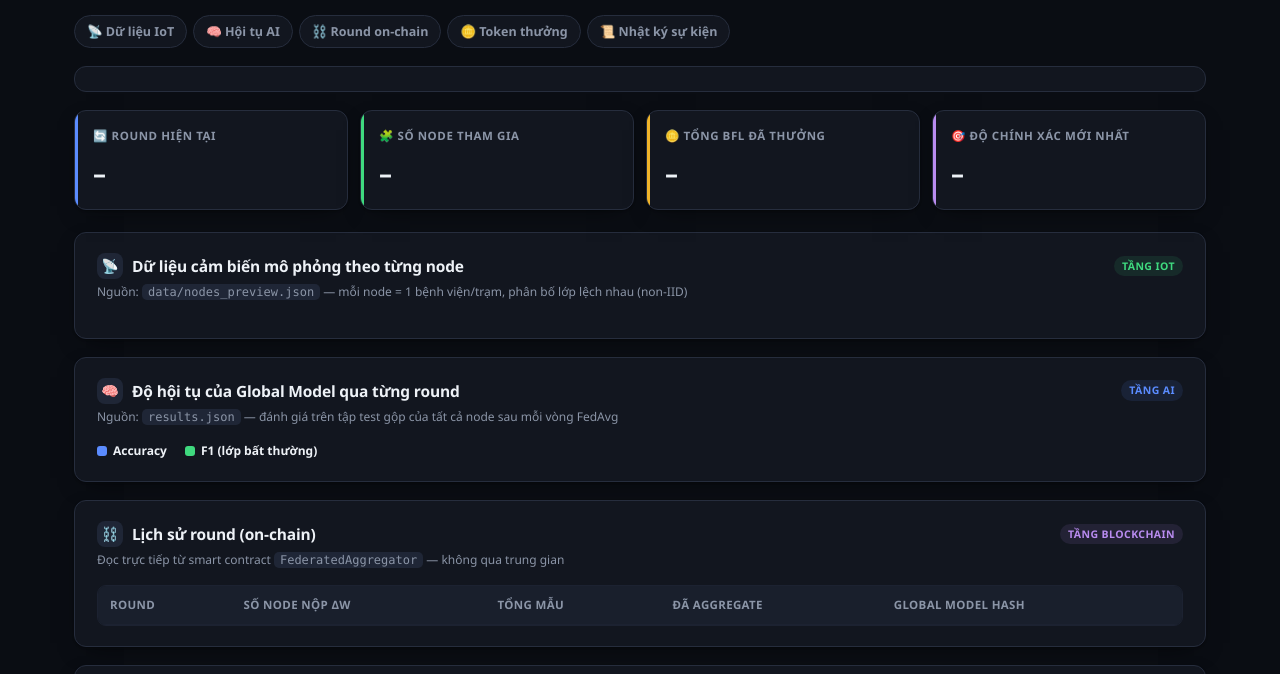
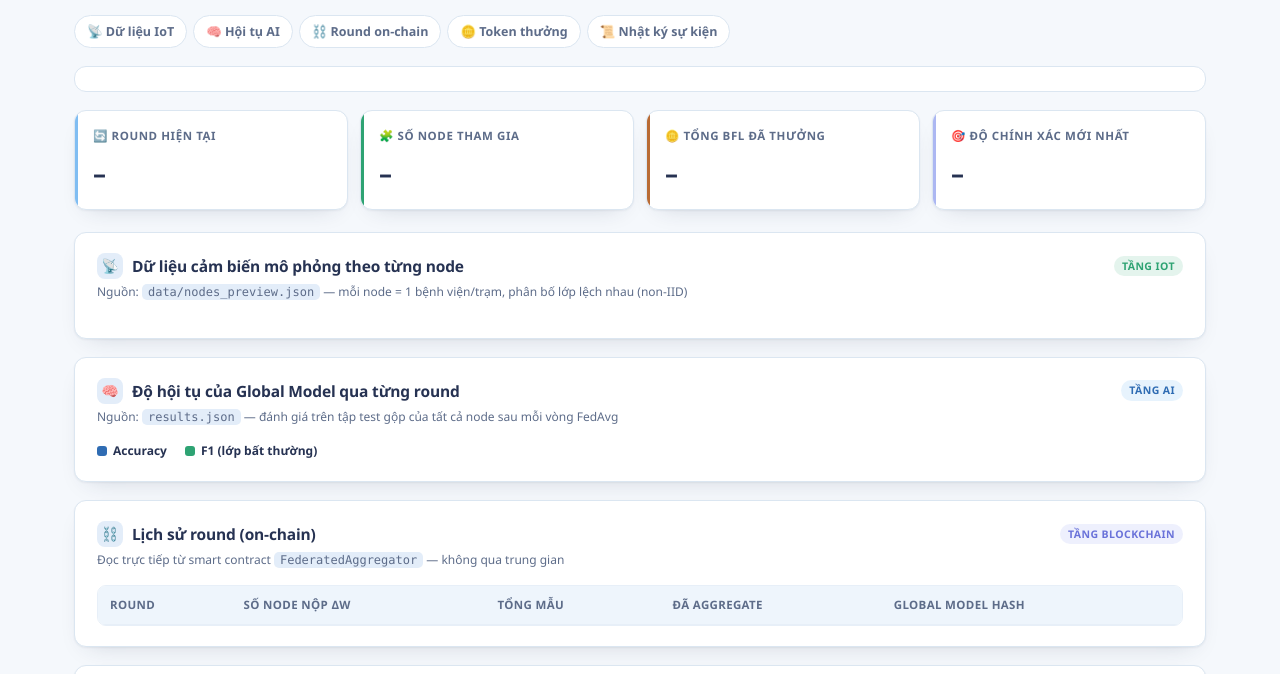
Before and after one commit to minhchien2329/BlockFL-nh-p, a website: page dashboard/index.html in a window 1280 px wide. Shown: the part 129-803 px from the top of the page. Drawn offline with nearby package versions, Linux system fonts and the light colour scheme; no server answers.

Commit message:
Dashboard: doi sang bang mau pastel theo yeu cau
- style.css: chuyen tu dark theme sang light theme dung 5 mau
  #ACB7F2/#80BDF2/#A2CDF2/#A9C6D9/#F2E2DC lam nen, vien, gradient logo,
  thanh ti le token; giu rieng mau xanh la/cam cho trang thai
  binh thuong/bat thuong de khong lam roi ngu nghia
- app.js: doi mau duong bieu do hoi tu (accuracy/F1) va grid line cho
  hop voi nen sang
- index.html: legend chart dung bien CSS thay vi hex cung

```diff
--- a/dashboard/app.js
+++ b/dashboard/app.js
@@ -188,21 +188,20 @@ function drawChart(hist, baseline) {
   const Y = (v) => PT + (1 - v / 100) * (H - PT - PB);
   const path = (arr) => arr.map((v, i) => (i ? "L" : "M") + X(i).toFixed(1) + " " + Y(v).toFixed(1)).join(" ");
   const dots = (arr, c) => arr.map((v, i) => `<circle cx="${X(i).toFixed(1)}" cy="${Y(v).toFixed(1)}" r="3" fill="${c}"/>`).join("");
+  const cAcc = "#2f6cb3", cF1 = "#2ea373", cGrid = "#e3ecf5", cLbl = "#8fa0bd";
   const grid = [0, 25, 50, 75, 100].map((g) =>
-    `<line x1="${PL}" y1="${Y(g)}" x2="${W - PR}" y2="${Y(g)}" stroke="#2a3140"/>
-     <text x="${PL - 8}" y="${Y(g) + 4}" fill="#8b949e" font-size="11" text-anchor="end">${g}</text>`).join("");
+    `<line x1="${PL}" y1="${Y(g)}" x2="${W - PR}" y2="${Y(g)}" stroke="${cGrid}"/>
+     <text x="${PL - 8}" y="${Y(g) + 4}" fill="${cLbl}" font-size="11" text-anchor="end">${g}</text>`).join("");
   const xlabels = xs.map((x, i) =>
-    `<text x="${X(i)}" y="${H - 8}" fill="#8b949e" font-size="11" text-anchor="middle">${x}</text>`).join("");
+    `<text x="${X(i)}" y="${H - 8}" fill="${cLbl}" font-size="11" text-anchor="middle">${x}</text>`).join("");
 
   $("#chart").innerHTML = `
     <svg viewBox="0 0 ${W} ${H}" width="100%" font-family="sans-serif">
       ${grid}
-      <path d="${path(acc)}" fill="none" stroke="#4f8cff" stroke-width="2"/>
-      <path d="${path(f1)}" fill="none" stroke="#3fb950" stroke-width="2"/>
-      ${dots(acc, "#4f8cff")}${dots(f1, "#3fb950")}
+      <path d="${path(acc)}" fill="none" stroke="${cAcc}" stroke-width="2.5"/>
+      <path d="${path(f1)}" fill="none" stroke="${cF1}" stroke-width="2.5"/>
+      ${dots(acc, cAcc)}${dots(f1, cF1)}
       ${xlabels}
-      <text x="${W - PR}" y="${PT + 4}" fill="#4f8cff" font-size="12" text-anchor="end">Accuracy %</text>
-      <text x="${W - PR}" y="${PT + 20}" fill="#3fb950" font-size="12" text-anchor="end">F1 %</text>
     </svg>
     <p class="hint">Trục X = round huấn luyện (0 = model khởi tạo ngẫu nhiên)</p>`;
 }
--- a/dashboard/index.html
+++ b/dashboard/index.html
@@ -51,8 +51,8 @@
     <p class="hint">Nguồn: <code>results.json</code> — đánh giá trên tập test gộp của tất cả node sau mỗi vòng FedAvg</p>
     <div id="chart"></div>
     <div class="legend">
-      <b><i style="background:#5b8cff"></i>Accuracy</b>
-      <b><i style="background:#3fd97f"></i>F1 (lớp bất thường)</b>
+      <b><i style="background:var(--accent)"></i>Accuracy</b>
+      <b><i style="background:var(--green)"></i>F1 (lớp bất thường)</b>
     </div>
   </section>
 
--- a/dashboard/style.css
+++ b/dashboard/style.css
@@ -1,24 +1,33 @@
 :root {
-  --bg: #0a0d13;
-  --bg-grad: radial-gradient(1200px 600px at 15% -10%, #14213d55, transparent),
-             radial-gradient(1000px 500px at 100% 0%, #1a2e2255, transparent);
-  --panel: #12161f;
-  --panel-2: #191f2c;
-  --panel-3: #1f2636;
-  --line: #262d3d;
-  --line-soft: #1c2231;
-  --text: #eef2f7;
-  --muted: #8b95a7;
-  --muted-2: #5f6a80;
-  --accent: #5b8cff;
-  --accent-soft: #5b8cff1a;
-  --green: #3fd97f;
-  --green-soft: #3fd97f1a;
-  --amber: #f0b429;
-  --amber-soft: #f0b4291a;
-  --purple: #b98cf0;
+  /* bảng màu gốc (designervn.net) */
+  --periwinkle: #acb7f2;
+  --blue: #80bdf2;
+  --skyblue: #a2cdf2;
+  --slate: #a9c6d9;
+  --peach: #f2e2dc;
+
+  /* token giao diện — dẫn xuất từ bảng màu trên, có chỉnh độ đậm để đủ tương phản trên nền sáng */
+  --bg: #f5f8fc;
+  --panel: #ffffff;
+  --panel-2: #eef5fc;
+  --panel-3: #e3edf9;
+  --line: #dbe6f1;
+  --line-soft: #e7eff8;
+  --text: #263252;
+  --muted: #5d6c89;
+  --muted-2: #90a0bc;
+
+  --accent: #2f6cb3;
+  --accent-soft: #80bdf230;
+  --green: #2ea373;
+  --green-soft: #2ea37320;
+  --amber: #b96b34;
+  --amber-soft: #f2e2dc80;
+  --purple: #6a72d9;
+  --purple-soft: #acb7f235;
+
   --radius: 12px;
-  --shadow: 0 1px 2px #0004, 0 8px 24px -12px #000a;
+  --shadow: 0 1px 2px rgba(38, 49, 77, .06), 0 10px 24px -14px rgba(38, 49, 77, .22);
 }
 
 * { box-sizing: border-box; }
@@ -44,11 +53,11 @@ header {
 .brand { display: flex; gap: 12px; align-items: flex-start; }
 .brand .logo {
   width: 42px; height: 42px; border-radius: 11px; flex: none;
-  background: linear-gradient(135deg, var(--accent), var(--purple));
+  background: linear-gradient(135deg, var(--blue), var(--periwinkle));
   display: flex; align-items: center; justify-content: center;
   font-size: 20px; box-shadow: var(--shadow);
 }
-.brand h1 { margin: 0; font-size: 22px; letter-spacing: -.02em; font-weight: 700; }
+.brand h1 { margin: 0; font-size: 22px; letter-spacing: -.02em; font-weight: 700; color: var(--text); }
 .brand h1 span { color: var(--muted); font-weight: 500; }
 .brand p { margin: 3px 0 0; color: var(--muted); font-size: 13px; max-width: 46ch; }
 
@@ -65,7 +74,7 @@ header {
 }
 .dot.off { background: var(--muted-2); }
 @keyframes pulse {
-  0% { transform: scale(.6); opacity: .9; }
+  0% { transform: scale(.6); opacity: .8; }
   100% { transform: scale(1.8); opacity: 0; }
 }
 #conn-text { font-size: 12.5px; color: var(--muted); white-space: nowrap; }
@@ -88,7 +97,7 @@ button:disabled { opacity: .55; cursor: default; transform: none; }
   background: var(--panel); border: 1px solid var(--line); padding: 6px 12px;
   border-radius: 999px; transition: all .15s;
 }
-.quicknav a:hover { color: var(--text); border-color: var(--accent); background: var(--accent-soft); }
+.quicknav a:hover { color: var(--accent); border-color: var(--blue); background: var(--accent-soft); }
 
 /* ---------- Meta strip ---------- */
 .meta {
@@ -111,20 +120,20 @@ button:disabled { opacity: .55; cursor: default; transform: none; }
   padding: 16px 18px; box-shadow: var(--shadow); position: relative; overflow: hidden;
   transition: transform .15s, border-color .15s;
 }
-.card:hover { transform: translateY(-2px); border-color: #333d52; }
+.card:hover { transform: translateY(-2px); border-color: var(--slate); }
 .card::before {
   content: ""; position: absolute; left: 0; top: 0; bottom: 0; width: 3px;
   background: var(--accent-color, var(--accent));
 }
-.card:nth-child(1) { --accent-color: var(--accent); }
+.card:nth-child(1) { --accent-color: var(--blue); }
 .card:nth-child(2) { --accent-color: var(--green); }
 .card:nth-child(3) { --accent-color: var(--amber); }
-.card:nth-child(4) { --accent-color: var(--purple); }
+.card:nth-child(4) { --accent-color: var(--periwinkle); }
 .card .k {
   color: var(--muted); font-size: 11.5px; font-weight: 600; text-transform: uppercase;
   letter-spacing: .05em; display: flex; align-items: center; gap: 6px;
 }
-.card .v { font-size: 26px; font-weight: 700; margin-top: 8px; letter-spacing: -.02em; }
+.card .v { font-size: 26px; font-weight: 700; margin-top: 8px; letter-spacing: -.02em; color: var(--text); }
 
 /* ---------- Panels ---------- */
 .panel {
@@ -133,7 +142,7 @@ button:disabled { opacity: .55; cursor: default; transform: none; }
 }
 .panel h2 {
   margin: 0 0 4px; font-size: 15.5px; font-weight: 700; display: flex; align-items: center; gap: 9px;
-  letter-spacing: -.01em;
+  letter-spacing: -.01em; color: var(--text);
 }
 .panel h2 .ico {
   width: 26px; height: 26px; border-radius: 8px; display: inline-flex; align-items: center;
@@ -148,7 +157,7 @@ button:disabled { opacity: .55; cursor: default; transform: none; }
   text-transform: uppercase; letter-spacing: .04em; padding: 2px 8px; border-radius: 999px;
   margin-left: auto;
 }
-.src-tag.chain { background: var(--purple-soft, #b98cf01a); color: var(--purple); }
+.src-tag.chain { background: var(--purple-soft); color: var(--purple); }
 .src-tag.ai { background: var(--accent-soft); color: var(--accent); }
 .src-tag.iot { background: var(--green-soft); color: var(--green); }
 
@@ -166,7 +175,7 @@ td.mono, .hash { font-family: ui-monospace, Consolas, monospace; font-size: 12px
 .badge.wait { background: var(--amber-soft); color: var(--amber); }
 
 .bar { height: 8px; background: var(--panel-3); border-radius: 4px; overflow: hidden; min-width: 120px; }
-.bar > i { display: block; height: 100%; background: linear-gradient(90deg, var(--accent), var(--purple)); border-radius: 4px; }
+.bar > i { display: block; height: 100%; background: linear-gradient(90deg, var(--blue), var(--periwinkle)); border-radius: 4px; }
 
 /* ---------- Chart ---------- */
 #chart svg { display: block; width: 100%; max-height: 300px; }
@@ -180,9 +189,9 @@ td.mono, .hash { font-family: ui-monospace, Consolas, monospace; font-size: 12px
   background: var(--panel-2); border: 1px solid var(--line); border-radius: 10px;
   padding: 14px 16px; transition: border-color .15s;
 }
-.dcard:hover { border-color: #333d52; }
+.dcard:hover { border-color: var(--slate); }
 .dhead { display: flex; justify-content: space-between; align-items: baseline; margin-bottom: 10px; }
-.dhead b { font-size: 14.5px; }
+.dhead b { font-size: 14.5px; color: var(--text); }
 .dhead span { color: var(--muted); font-size: 11.5px; }
 .dist-bar { display: flex; height: 9px; border-radius: 5px; overflow: hidden; background: var(--panel-3); }
 .dist-bar i.norm { background: var(--green); }
@@ -218,7 +227,7 @@ table.dtable th { color: var(--muted); font-weight: 600; }
 
 /* ---------- Footer ---------- */
 footer { color: var(--muted-2); font-size: 12px; text-align: center; margin-top: 20px; }
-.err { color: #ff6b6b; }
+.err { color: #c0392b; }
 
 @media (max-width: 720px) {
   .cards { grid-template-columns: repeat(2, 1fr); }
```
